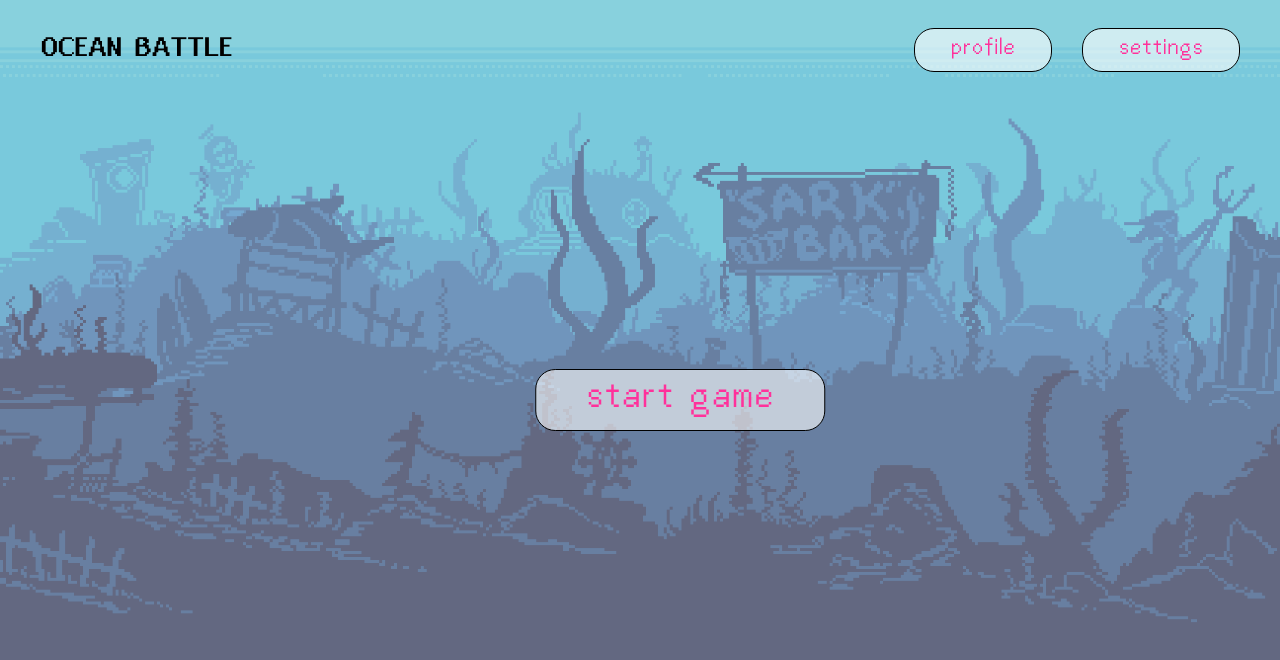
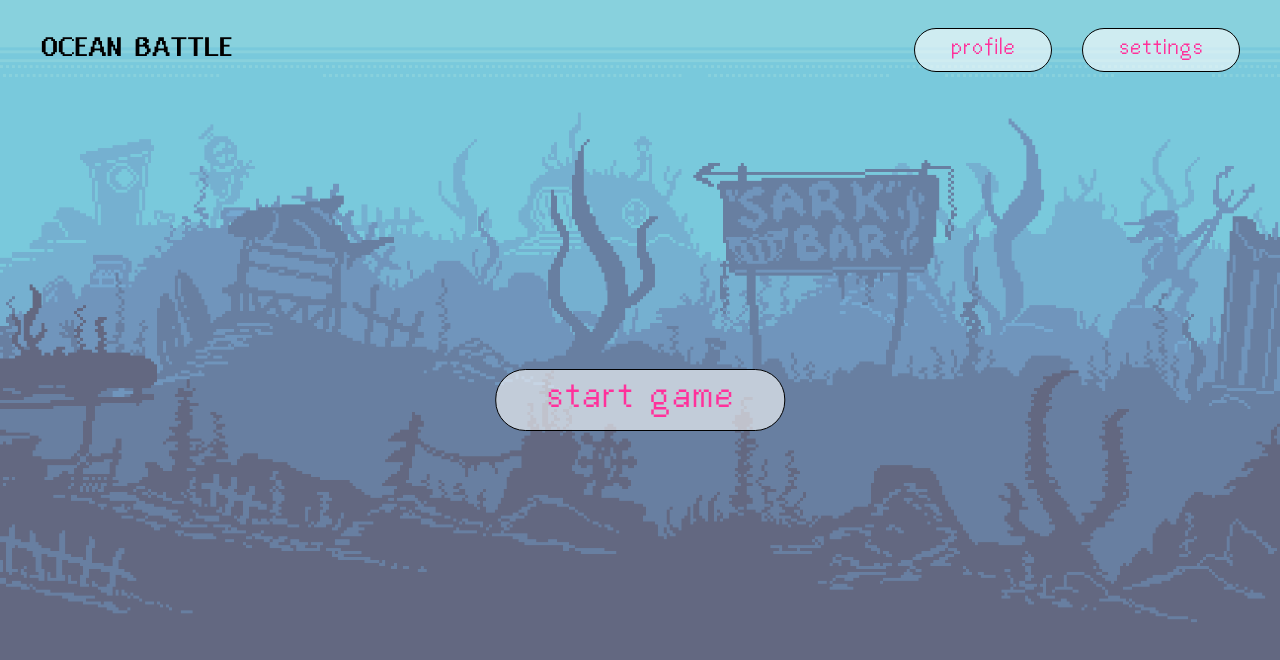
Before and after one commit to vetavv/not-fight-club, a website built with webpack: page src/index.html in a window 1280 px wide. Built offline with nearby package versions, Linux system fonts and the light colour scheme.

Commit message:
fix: correct class name for main section and update button styles

```diff
--- a/src/index.html
+++ b/src/index.html
@@ -26,7 +26,7 @@
                                 </ul>
                             </nav>
                         </header>
-                        <main class="page__mage">
+                        <main class="page__main">
                             <a class="main-btn" href="./battle.html">start game</a>
                         </main>
                     </div>
--- a/src/styles/general.css
+++ b/src/styles/general.css
@@ -5,6 +5,11 @@
   font-size: 16px;
   line-height: 1;
   text-transform: lowercase;
+}
+
+.page__main {
+  width: 100%;
+  height: calc(100vh - var(--header-height));
 }
 
 .background,
@@ -94,7 +99,7 @@
   color: var(--color-accent);
   background-color: var(--color-bg-tranparent);
   text-decoration: none;
-  border-radius: 20px;
+  border-radius: 30px;
   border: 1px solid var(--color-border);
   transition: all 0.2s ease-out;
 }
@@ -109,16 +114,16 @@
 }
 
 .main-btn {
+  display: inline-block;
   font-size: 40px;
   line-height: 60px;
   font-family: inherit;
   color: var(--color-accent);
-  border-radius: 20px;
+  border-radius: 30px;
   border: 1px solid var(--color-border);
   background-color: var(--color-bg-tranparent);
   padding-inline: 50px;
   transition: all 0.2s ease-out;
-  position: absolute;
   margin-left: 50%;
   margin-top: calc(50vh - var(--header-height));
   transform: translate(-50%, -50%);
```
